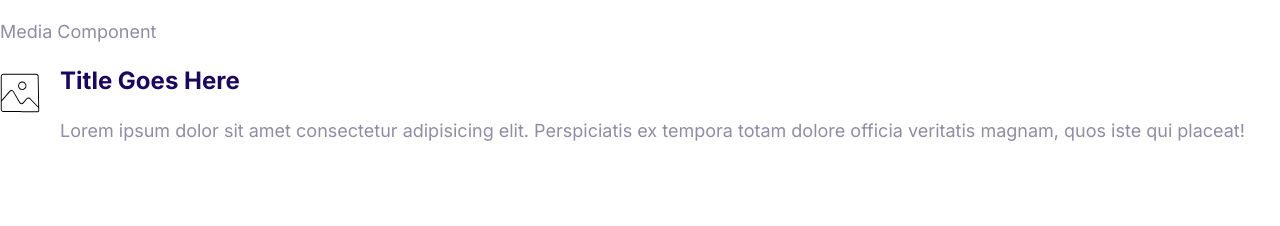
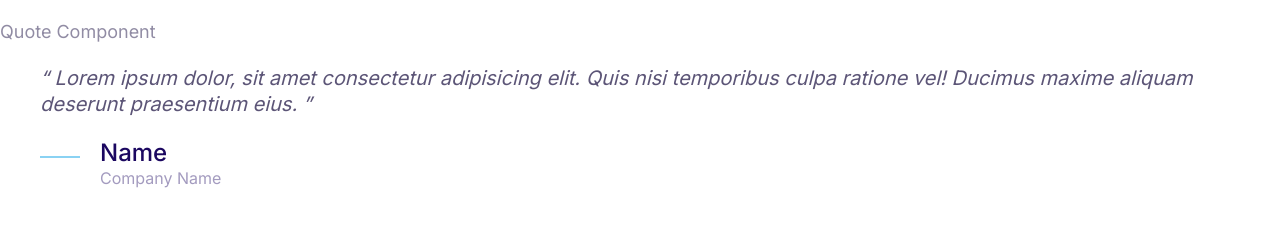
Before and after one commit to yntpdotme/moshify, a plain HTML site: page index.html in a window 1280 px wide. Drawn offline with Linux system fonts and the light colour scheme.

Commit message:
feat: implement quote component

```diff
--- a/css/styles.css
+++ b/css/styles.css
@@ -6,6 +6,7 @@
 	--color-accent: #ff3400;
 	--color-headings: #1b0760;
 	--color-body: #918ca4;
+	--color-body-darker: #5c5577;
 	--border-color: #cccccc;
 	--border-radius: 50px;
 }
@@ -403,3 +404,55 @@ a {
 .media__title {
 	margin-top: 0;
 }
+
+/* ----- Quotes ----- */
+
+.quote {
+	color: var(--color-body-darker);
+	font-size: 3rem;
+	font-style: italic;
+	line-height: 1.3;
+}
+
+.quote__text::before {
+	content: open-quote;
+}
+
+.quote__text::after {
+	content: close-quote;
+}
+
+.quote__author {
+	font-size: 3rem;
+	font-style: normal;
+	font-weight: 500;
+	margin-bottom: 0;
+}
+
+.quote__organization {
+	color: var(--color-headings);
+	font-size: 2rem;
+	font-style: normal;
+	opacity: 0.4;
+	margin: 0;
+}
+
+.quote__line {
+	position: relative;
+	bottom: 10px;
+}
+
+@media screen and (min-width: 1024px) {
+	/* For Laptops and Desktops */
+	.quote {
+		font-size: 2rem;
+	}
+
+	.quote__author{
+		font-size: 2.4rem;
+	}
+
+	.quote__organization{
+		font-size: 1.6rem;
+	}
+}
--- a/index.html
+++ b/index.html
@@ -14,17 +14,26 @@
 		<link rel="stylesheet" href="./css/styles.css" />
 	</head>
 	<body>
-		<p>Media Component</p>
+		<p>Quote Component</p>
+		<blockquote class="quote">
+			<p class="quote__text">
+				Lorem ipsum dolor, sit amet consectetur adipisicing elit. Quis nisi
+				temporibus culpa ratione vel! Ducimus maxime aliquam deserunt
+				praesentium eius.
+			</p>
+			<footer>
 				<div class="media">
 					<div class="media__image">
-				<svg class="icon">
-					<use xlink:href="./images/sprite.svg#snap"></use>
+						<svg class="icon icon--primary quote__line">
+							<use xlink:href="./images/sprite.svg#line"></use>
 						</svg>
 					</div>
 					<div class="media__body">
-				<h3 class="media__title">Title Goes Here</h3>
-				<p>Lorem ipsum dolor sit amet consectetur adipisicing elit. Perspiciatis ex tempora totam dolore officia veritatis magnam, quos iste qui placeat!</p>
+						<h3 class="media__title quote__author">Name</h3>
+						<p class="quote__organization">Company Name</p>
 					</div>
 				</div>
+			</footer>
+		</blockquote>
 	</body>
 </html>
```
Also changed, not shown: components/quotes.html (added, +20 -0 lines). Lines whose indentation alone changed are shown as unchanged.
